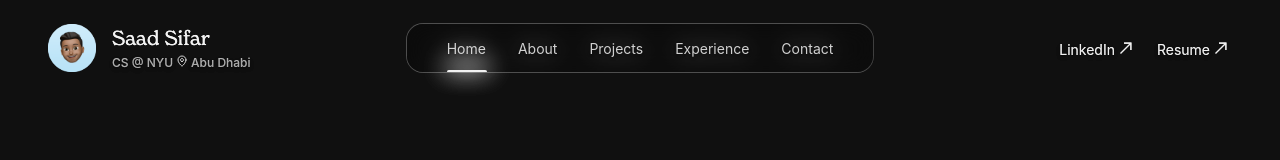
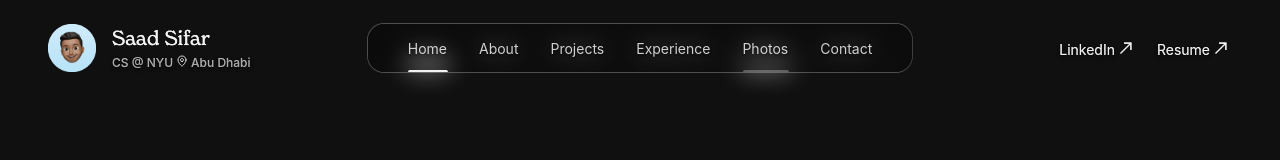
Before and after one commit to one-loop/portfolio-2025, a React app: page /photos in a window 1280 px wide. Shown: the top 160 px of the page. Built offline with nearby package versions, Linux system fonts and the light colour scheme.

Commit message:
Add files via upload

```diff
--- a/src/components/Navbar.css
+++ b/src/components/Navbar.css
@@ -59,7 +59,7 @@
     /* position: relative; */
     flex: 1;
     position: relative;
-    max-width: 600px;
+    max-width: 700px;
 }
 
 .nav-center-links {
@@ -285,7 +285,7 @@ a:hover {
 
     /* When mobile-open is active on nav-center */
     .nav-center.mobile-open {
-        height: 410px; /* expanded height */
+        height: 450px; /* expanded height */
     }
     .nav-center.mobile-open .nav-center-links {
         display: flex !important;
--- a/src/components/Navbar.js
+++ b/src/components/Navbar.js
@@ -124,7 +124,8 @@ const Navbar = () => {
           <Link onClick={() => setHamburgerOpen(false)} to="/about" data-index="1" className={activeLink === '/about' ? 'active' : ''}>About</Link>
           <Link onClick={() => setHamburgerOpen(false)} to="/projects" data-index="2" className={activeLink === '/projects' ? 'active' : ''}>Projects</Link>
           <Link onClick={() => setHamburgerOpen(false)} to="/experience" data-index="3" className={activeLink === '/experience' ? 'active' : ''}>Experience</Link>
-          <Link onClick={() => setHamburgerOpen(false)} to="/contact" data-index="4" className={activeLink === '/contact' ? 'active' : ''}>Contact</Link>
+          <Link onClick={() => setHamburgerOpen(false)} to="/photos" data-index="4" className={activeLink === '/photos' ? 'active' : ''}>Photos</Link>
+          <Link onClick={() => setHamburgerOpen(false)} to="/contact" data-index="5" className={activeLink === '/contact' ? 'active' : ''}>Contact</Link>
         </div>
         <span className="nav-glow"></span>
         <div className="nav-center-right" onClick={() => setHamburgerOpen(!hamburgerOpen)}>
```
